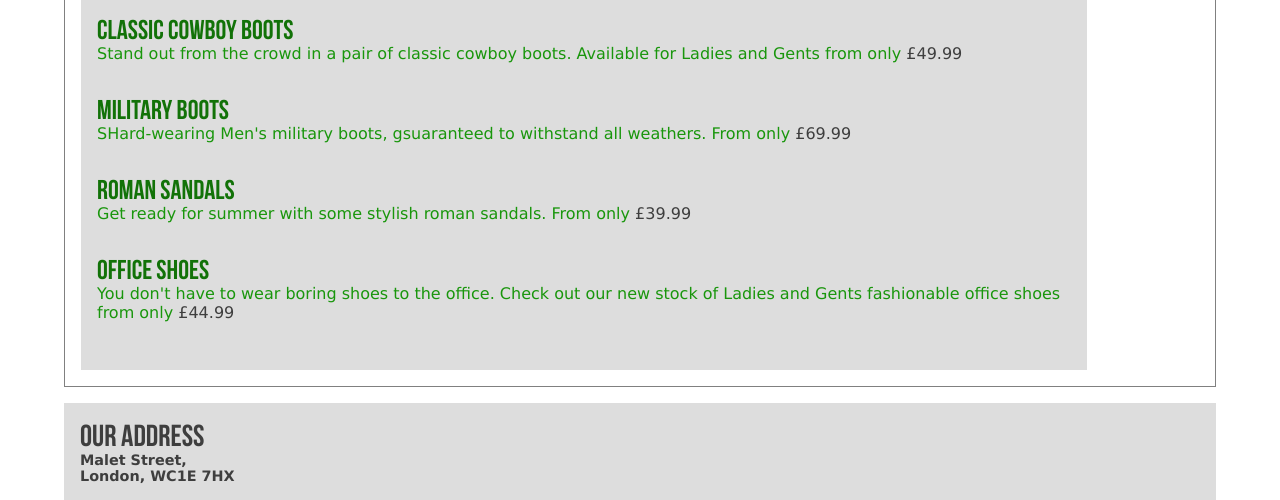
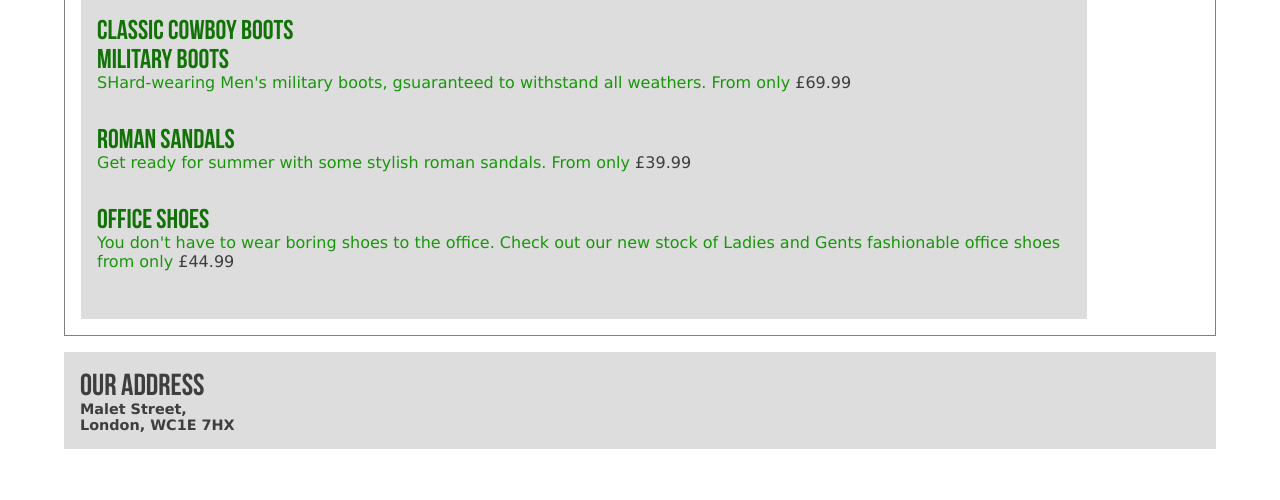
Before and after one commit to pechevan/nelly-code, a plain HTML site: page index.html in a window 1280 px wide. Shown: the part 441-941 px from the top of the page. After the commit the page ends 890 px from the top, so only its background shows below. Drawn offline with Linux system fonts and the light colour scheme.

Commit message:
deleted another para

```diff
--- a/index.html
+++ b/index.html
@@ -55,9 +55,6 @@
 
                           <section id="items">
                             <a href="#Classic"><h3>Classic cowboy boots</h3></a>
-                            <p><a href="#Classic">Stand out from the crowd in a pair of classic cowboy boots.
-                              Available for Ladies and Gents from only</a> £49.99
-                            </p>
 
                             <a href="#Military"><h3>Military boots</h3></a>
                             <p><a href="#Military">SHard-wearing Men's military boots, gsuaranteed to withstand all weathers.
```
